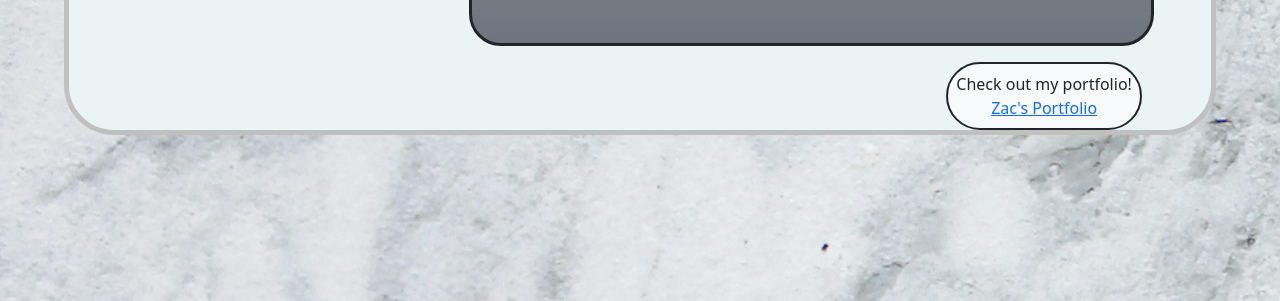
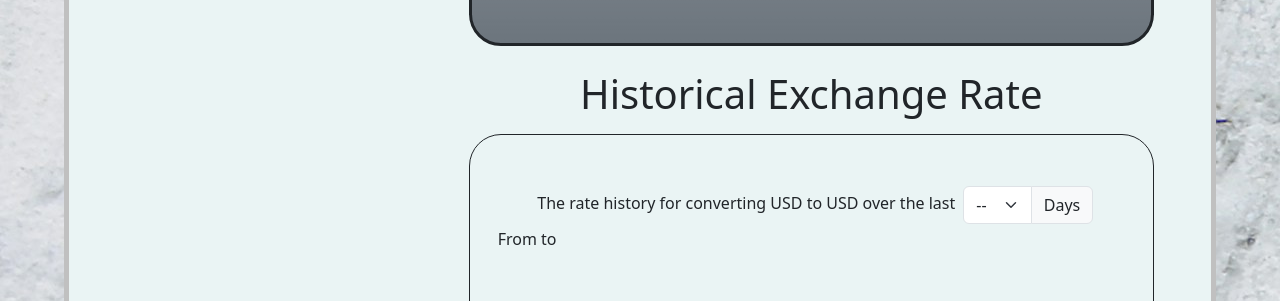
Before and after one commit to Ms-Schnitzel/currency-exchange-live, a React (Create React App) app: page / in a window 1280 px wide. Shown: the part 494-795 px from the top of the page. Built offline with nearby package versions, Linux system fonts and the light colour scheme; no server answers.

Commit message:
first chart commit

```diff
--- a/package.json
+++ b/package.json
@@ -10,6 +10,7 @@
     "chart.js": "^4.4.3",
     "jquery": "^3.7.1",
     "react": "^18.3.1",
+    "react-chartjs-2": "^5.2.0",
     "react-dom": "^18.3.1",
     "react-router-dom": "^5.3.4",
     "react-scripts": "5.0.1",
--- a/public/index.html
+++ b/public/index.html
@@ -25,7 +25,7 @@
       Learn how to configure a non-root public URL by running `npm run build`.
     -->
     <script src="https://kit.fontawesome.com/940d6c38b4.js" crossorigin="anonymous"></script>
-    <title>React App</title>
+    <title>Currency Converter</title>
   </head>
   <body>
     <noscript>You need to enable JavaScript to run this app.</noscript>
--- a/src/App.css
+++ b/src/App.css
@@ -84,3 +84,7 @@ body {
 .social-align {
   align-self: flex-end;
 }
+
+.days-width {
+  width: 130px;
+}
--- a/src/App.js
+++ b/src/App.js
@@ -4,15 +4,41 @@ import Dropdown from './Dropdown.js';
 import Rates from './Rates.js';
 import { useState, useEffect } from 'react';
 
+
 function App() {
 
-  const [input, setInput] = useState("usd");
-  const [output, setOutput] = useState("usd");
+  const [input, setInput] = useState("USD");
+  const [output, setOutput] = useState("USD");
   const [outbox, setOutbox] = useState(0);
   const [exchange, setExchange] = useState(3);
+  const [dates, setDates] = useState({
+    today: "",
+    previous: ""
+  })
+  // const [timeframe, setTimeframe] = useState(0);
+  const [chartData, setChartData] = useState([]);
+  // const [chartData, setChartData] = useState({
+  //   labels: ``,
+  //   datasets: [
+  //     {
+  //       label: ``,
+  //       data: ``,
+  //       fill: false,
+  //       borderColor: 'rgb(75, 192, 192)',
+  //       tension: 0.1
+  //     }
+  //   ]
+  // })
 
 
   useEffect(() => {
+    // handleDateSet(90);
+    apiHistory();
+    // handleChartUpdate();
+    console.log("chart data: ", chartData);
+    // console.log("today: ", today);
+    // console.log("previous: ", previous);
+    console.log("both: ", dates);
     if (input !== output) {
       apiInput();
       handleOutboxUpdate();
@@ -22,7 +48,7 @@ function App() {
       handleOutboxUpdate();
       return;
     }
-  }, [input, output, exchange]);
+  }, [input, output, exchange, dates]);
 
 
   const apiInput = async () => {
@@ -42,10 +68,6 @@ function App() {
       console.log(error);
     })
   }
-
-  //======================================================================================
-
-
 
 
   const handleDropUpdate = () => {
@@ -88,6 +110,187 @@ function App() {
 
     handleDropUpdate();
   }
+
+
+    //======================================================================================
+
+
+
+  const handleDateSet = (e) => {
+    let n = e.target.value;
+    let today = new Date();
+
+    let presentDate = {
+      day: today.getDate(),
+      month: today.getMonth() + 1,
+      year: today.getFullYear()
+    }
+    if (presentDate.day < 10) {
+      presentDate.day = '0' + presentDate.day;
+    }
+    if (presentDate.month < 10) {
+      presentDate.month = '0' + presentDate.month;
+    }
+
+    const newPresent = {...presentDate};
+
+
+    let past = new Date();
+    past.setDate(past.getDate() - Math.abs(parseInt(n)));
+
+    let pastDate = {
+      day: past.getDate(),
+      month: past.getMonth() + 1,
+      year: past.getFullYear()
+    }
+    if (pastDate.day < 10) {
+      pastDate.day = '0' + pastDate.day;
+    }
+    if (pastDate.month < 10) {
+      pastDate.month = '0' + pastDate.month;
+    }
+
+    const newPast = {...pastDate};
+
+    setDates({
+      today: `${newPresent.year}-${newPresent.month}-${newPresent.day}`,
+      previous: `${newPast.year}-${newPast.month}-${newPast.day}`
+    })
+
+  }
+
+
+  const apiHistory = async () => {
+    if (input === output) {
+      console.log("please select your currencies")
+    } else {
+      fetch(`https://api.frankfurter.app/${dates.previous}..${dates.today}?from=${input}&to=${output}`).then((response) => {
+        if (response.ok) {
+          return response.json();
+        }
+        throw new Error('Request was either a 404 or 500');
+      }).then((data) => {
+        console.log("json response: ", data);
+        let historyArray = [];
+        for (let [key, value] of Object.entries(data.rates)) {
+          let newVal = value[output];
+          let oldRate = {
+            date: key,
+            rate: newVal
+          }
+          // console.log(oldRate);
+          historyArray = [...historyArray, oldRate];
+        }
+        console.log(historyArray);
+
+        const newHistory = [...historyArray];
+        // const historyMapped = newHistory.map(row => row.date);
+
+        setChartData({
+          ...chartData,
+          history: newHistory
+        });
+        // setChartData({
+        //   labels: historyMapped,
+        //   datasets: [
+        //     {
+        //       label: ``,
+        //       data: ``,
+        //       fill: false,
+        //       borderColor: 'rgb(75, 192, 192)',
+        //       tension: 0.1
+        //     }
+        //   ]
+        // });
+
+        return
+
+      }).catch((error) => {
+        console.log(error);
+      })
+    }
+  }
+
+  // const handleChartUpdate = async () => {
+  //   const data = chartData.history;
+  //   // console.log("chart history: ", data);
+  //   const canvasId = document.getElementById('rates');
+  //   // if (canvasId)
+
+  //   let newLineChart = new Chart(
+  //     canvasId,
+  //     {
+  //       type: 'line',
+  //       data: {
+  //         labels: data.map(row => row.date),
+  //         datasets: [
+  //           {
+  //             label: `Rate of ${input} to ${output}`,
+  //             data: data.map(row => row.rate),
+  //             fill: false,
+  //             borderColor: 'rgb(75, 192, 192)',
+  //             tension: 0.1
+  //           }
+  //         ]
+  //       }
+  //     }
+  //   )
+
+  //   if (typeof newLineChart !== "undefined") {
+  //     newLineChart.destroy();
+  //   }
+
+  //   newLineChart
+
+  //   // let existingChart = document.getElementById('rates');
+  //   // function removeData(chart) {
+  //   //   chart.data.labels.pop();
+  //   //   chart.data.datasets.forEach((dataset) => {
+  //   //     dataset.data.pop();
+  //   //   });
+  //   //   chart.update();
+  //   // }
+  //   // function addData(chart, label, newData) {
+  //   //   chart.data.labels.push(label);
+  //   //   chart.data.datasets.forEach((dataset) => {
+  //   //     dataset.data.push(newData);
+  //   //   });
+  //   //   chart.update();
+  //   // }
+
+  //   // removeData(existingChart);
+  //   // addData(existingChart, data.rate, data.date);
+  // }
+
+  // const handleChartUpdate = async () => {
+  //   const data = history;
+  //   buildChart = (labels, data, label) => {
+  //     const chartRef = this.chartRef.current.getContext("2d");
+
+  //     if (typeof this.chart !== "undefined") {
+  //       this.chart.destroy();
+  //     }
+
+  //     this.chart = new Chart(this.chartRef.current.getContext("2d"),
+  //   {
+  //       type: 'line',
+  //       data: {
+  //         labels,
+  //         datasets: [
+  //           {
+  //             label: label,
+  //             data,
+  //             fill: false,
+  //             tension: 0,
+  //           }
+  //         ]
+  //       },
+  //       options: {
+  //         responsive: true,
+  //       }
+  //   })
+  //   }
+  // }
 
 
 
@@ -152,6 +355,51 @@ function App() {
                   <input className="col-4 border border-2 border-dark rounded p-1 bg-light" id="output-box" value={outbox} disabled/>
                 </div>
               </div>
+
+              {/* Chart Add-in */}
+              <div className="h1 mt-4 text-center">Historical Exchange Rate</div>
+              <div className="row mt-2 mb-4 px-3 py-5 border border-dark rounded-5 ">
+                <div className="d-inline-flex justify-content-center align-items-center flex-md-row flex-column">
+                  <p className="mb-1 py-2 px-2 text-center">The rate history for converting {input} to {output} over the last</p>
+                  <div className="input-group days-width">
+                    <select
+                      className="form-select"
+                      aria-label="Set history timeframe"
+                      id="daysAddon"
+                      defaultValue="--"
+                      onChange={handleDateSet}
+                      // use state for this next time, will make the chart easier to render
+                    >
+                      <option value="--" disabled>--</option>
+                      <option value="30">30</option>
+                      <option value="60">60</option>
+                      <option value="90">90</option>
+                    </select>
+                    <span className="input-group-text" htmlFor="daysAddon">Days</span>
+                  </div>
+                </div>
+                <div>From {dates.previous} to {dates.today}</div>
+                {/* <div><Charting /></div> */}
+                <div>
+                  <canvas id="rates"></canvas>
+                  {/* <Chart
+                    type= 'line'
+                    data= {{
+                      labels: history.map(row => row.date),
+                      datasets: [
+                        {
+                          label: `Rate of ${input} to ${output}`,
+                          data: history.map(row => row.rate),
+                          fill: false,
+                          borderColor: 'rgb(75, 192, 192)',
+                          tension: 0.1
+                        }
+                      ]
+                    }}
+                  /> */}
+                </div>
+              </div>
+
               <div className="social-align mt-3 p-2 border border-dark border-2 rounded-pill bg-light text-center d-none d-md-block">Check out my portfolio!<br /><a href="https://delicate-croissant-9ec4ef.netlify.app/">Zac's Portfolio</a></div>
             </div>
 
--- a/src/Rates.js
+++ b/src/Rates.js
@@ -1,7 +1,4 @@
 import React from 'react';
-import ReactDOM from 'react-dom/client';
-
-
 import Dropdown from './Dropdown.js'
 import {useState, useEffect} from 'react';
 
```
Also changed, not shown: src/Chart.js (+3 -6 lines), 1 other file (tests, documents, lock files or other folders).
